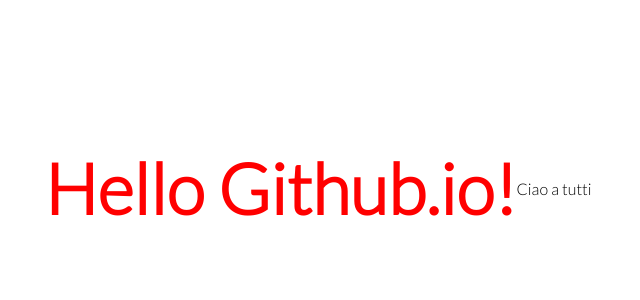
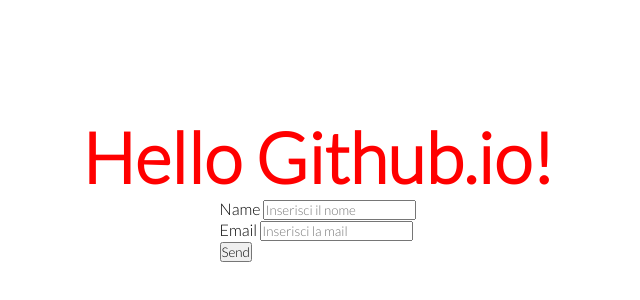
Before and after one commit to booleancareers/booleancareers.github.io, a plain HTML site: page index.html in a window 1280 px wide. Shown: the part 212-512 px from the top of the page, without its empty margins (322-962 px from the left). Drawn offline with nearby package versions, Linux system fonts and the light colour scheme.

Commit message:
added form to netlify

```diff
--- a/index.html
+++ b/index.html
@@ -12,7 +12,17 @@
 <body>
     <div id="app" class="container">
         <h1>{{ message }}</h1>
-        <p>Ciao a tutti</p>
+        <form name="contact" netlify>
+            <p>
+              <label>Name <input placeholder="Inserisci il nome" type="text" name="name" /></label>
+            </p>
+            <p>
+              <label>Email <input placeholder="Inserisci la mail" type="email" name="email" /></label>
+            </p>
+            <p>
+              <button type="submit">Send</button>
+            </p>
+        </form>
     </div>
 
     <script src="main.js"></script>
--- a/style.css
+++ b/style.css
@@ -13,6 +13,7 @@ body {
     width: 100vw;
     height: 100vh;
     display: flex;
+    flex-direction: column;
     justify-content: center;
     align-items: center;
 }
```
